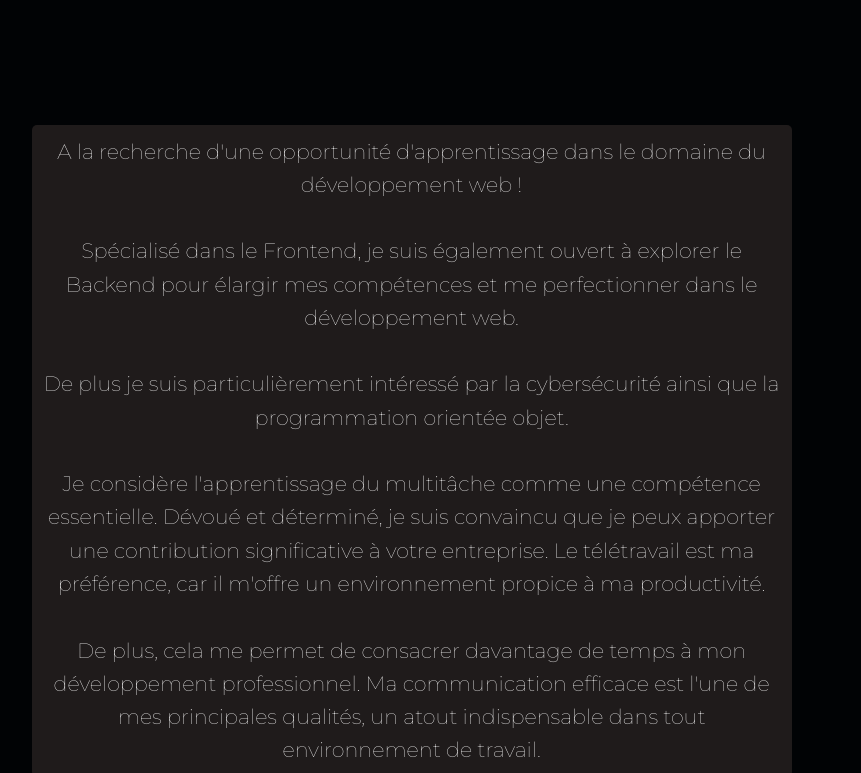
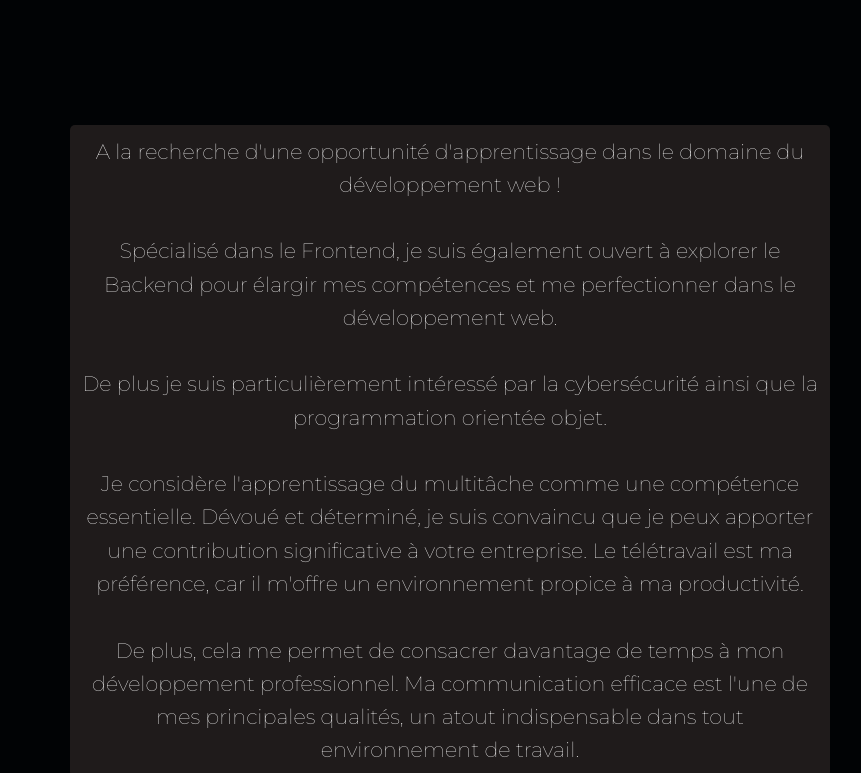
Before and after one commit to VictorLuigi27/Portfolio-Victor, a plain HTML site: page index.html in a window 1280 px wide. Shown: the part 2903-3676 px from the top of the page, without its empty margins (314-1175 px from the left). Drawn offline with Linux system fonts and the light colour scheme.

Commit message:
Modification

```diff
--- a/index.css
+++ b/index.css
@@ -207,7 +207,7 @@ nav a:hover {
     text-align: left; /* Alignement du texte à gauche */
     margin-top: 10%;
     max-width: 760px;
-    margin-left: 27%;
+    margin-left: 30%;
 }
 
 .learning_opportunity_title {
```
